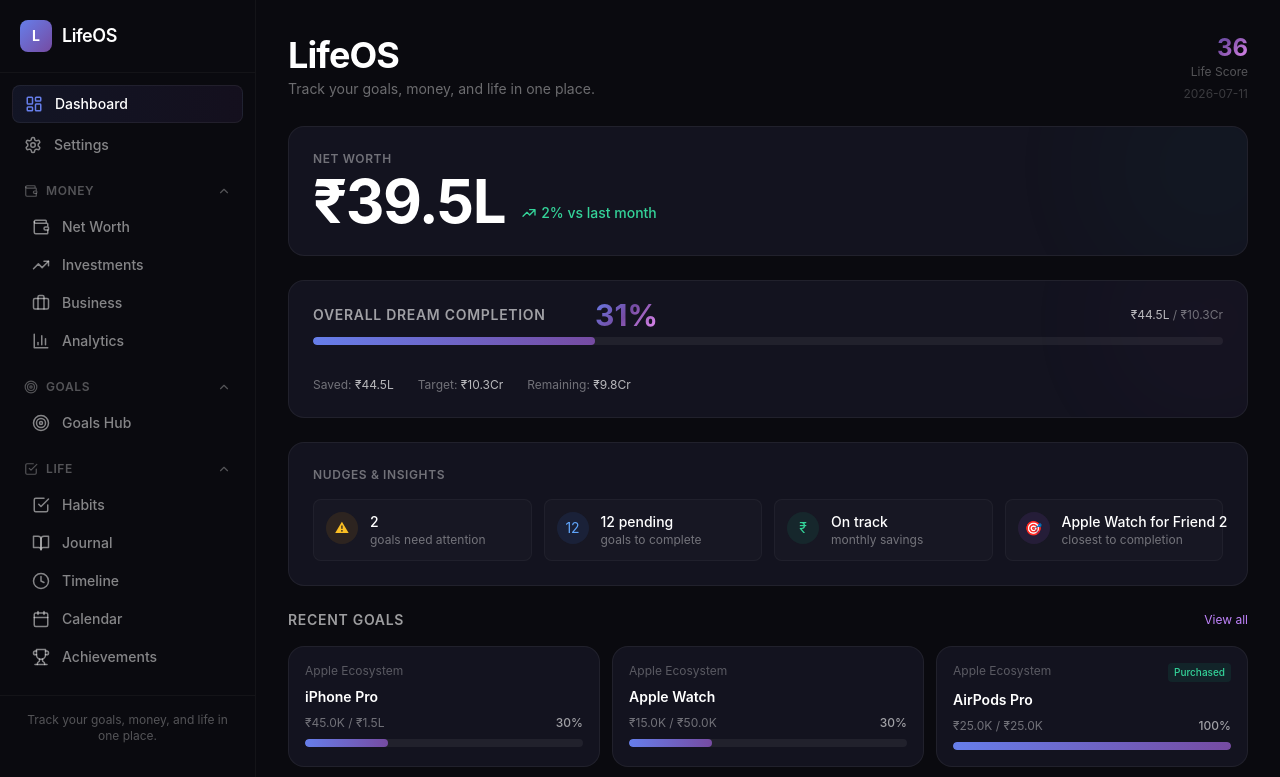
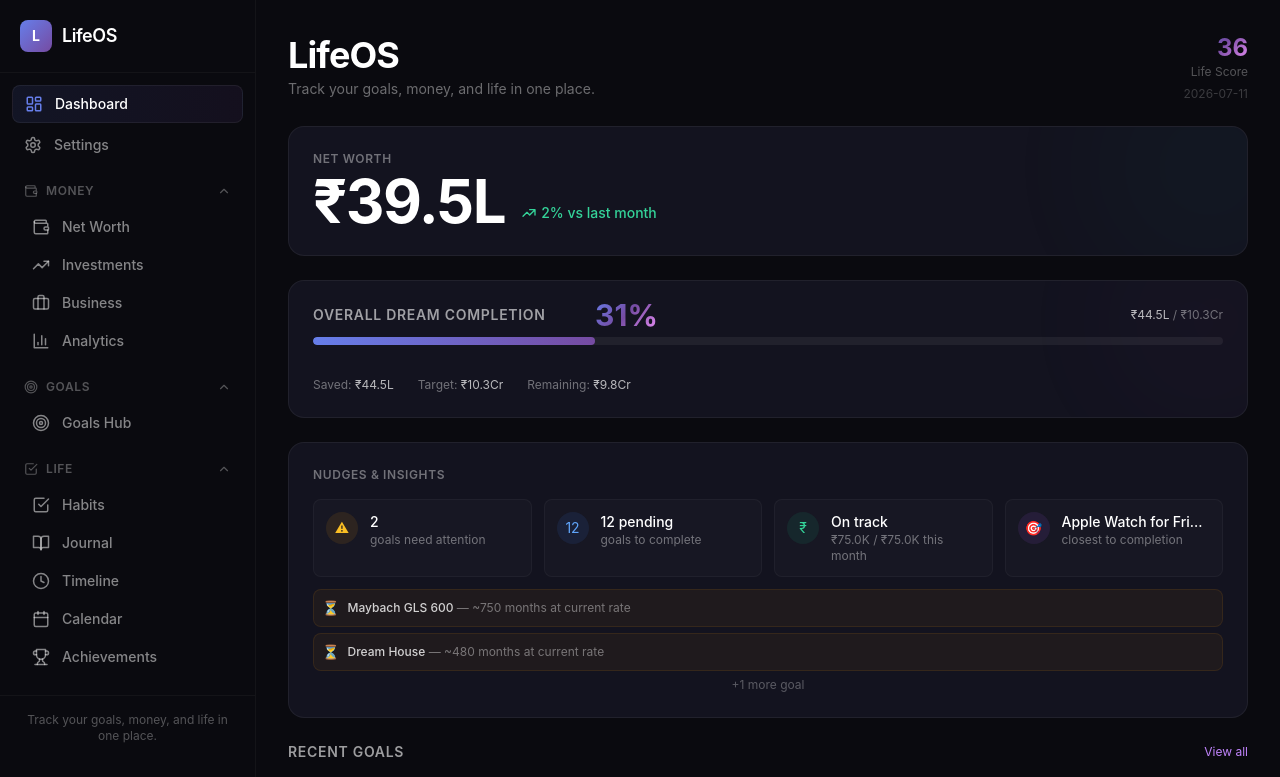
Before and after one commit to viikkkaas/LifeOS, a Next.js app: page / in a window 1280 px wide. Shown: the top 777 px of the page. Built offline with nearby package versions, Linux system fonts and the light colour scheme.

Commit message:
claude redesign2

```diff
--- a/components/dashboard/DashboardView.tsx
+++ b/components/dashboard/DashboardView.tsx
@@ -7,18 +7,21 @@ import { getCurrencySymbol, getToday, formatCompactCurrency } from "@/lib/utils"
 import ProgressSection from "./ProgressSection"
 import RecentGoals from "./RecentGoals"
 import CountUp from "@/components/ui/CountUp"
+import Link from "next/link"
+import { useRouter } from "next/navigation"
 
 const LIFESCORE_COMPONENTS = [
-  { key: "netWorthGrowth", label: "Net Worth Growth", weight: "25%" },
-  { key: "goalCompletionRate", label: "Goal Completion Rate", weight: "25%" },
-  { key: "savingsConsistency", label: "Savings Consistency", weight: "20%" },
-  { key: "habitStreaks", label: "Habit Streaks", weight: "15%" },
-  { key: "businessGrowth", label: "Business Growth", weight: "15%" },
+  { key: "netWorthGrowth" as const, label: "Net Worth Growth", weight: 0.25, desc: "Positive net worth baseline" },
+  { key: "goalCompletionRate" as const, label: "Goal Completion", weight: 0.25, desc: "Purchased / total goals" },
+  { key: "savingsConsistency" as const, label: "Savings Consistency", weight: 0.20, desc: "vs 50% of income target" },
+  { key: "habitStreaks" as const, label: "Habit Streaks", weight: 0.15, desc: "Habits with 3+ day streak" },
+  { key: "businessGrowth" as const, label: "Business Growth", weight: 0.15, desc: "Revenue > 0 baseline" },
 ]
 
 export default function DashboardView() {
   const { state, dispatch } = useApp()
   const { stats, data, initialized } = state
+  const router = useRouter()
   const symbol = getCurrencySymbol(data.settings.currency, data.settings.customCurrencySymbol)
   const [showScoreBreakdown, setShowScoreBreakdown] = useState(false)
 
@@ -44,6 +47,21 @@ export default function DashboardView() {
     if (active.length === 0) return null
     return active.reduce((a, b) => (a.amountSaved / a.targetPrice) > (b.amountSaved / b.targetPrice) ? a : b)
   }, [data.goals])
+
+  const defaultMonthlySavings = data.settings.monthlyIncome * (data.settings.savingsRate / 100)
+
+  const unrealisticGoals = useMemo(() => {
+    return data.goals
+      .filter(g => !g.purchased)
+      .map(g => {
+        const monthly = g.recurringSaving > 0 ? g.recurringSaving : defaultMonthlySavings
+        const remaining = g.targetPrice - g.amountSaved
+        const months = monthly > 0 ? Math.ceil(remaining / monthly) : Infinity
+        return { goal: g, months }
+      })
+      .filter(g => g.months > 120)
+      .sort((a, b) => b.months - a.months)
+  }, [data.goals, defaultMonthlySavings])
 
   const heroValue = useMemo(() => {
     return stats.currentNetWorth || stats.totalSaved || stats.totalDreamCost
@@ -106,19 +124,34 @@ export default function DashboardView() {
             <motion.div
               initial={{ opacity: 0, y: -8 }}
               animate={{ opacity: 1, y: 0 }}
-              className="absolute right-0 top-full mt-2 w-64 card p-4 z-20 shadow-xl"
+              className="absolute right-0 top-full mt-2 w-72 card p-4 z-20 shadow-xl"
             >
               <div className="text-xs font-semibold text-white/60 uppercase tracking-wider mb-3">Score Breakdown</div>
-              <div className="space-y-2">
-                {LIFESCORE_COMPONENTS.map(c => (
-                  <div key={c.key} className="flex items-center justify-between text-xs">
-                    <span className="text-white/50">{c.label}</span>
-                    <span className="text-white/70">{c.weight}</span>
-                  </div>
-                ))}
+              <div className="space-y-3">
+                {LIFESCORE_COMPONENTS.map(c => {
+                  const raw = stats.lifeScoreComponents[c.key]
+                  const weighted = Math.round(raw * c.weight)
+                  return (
+                    <div key={c.key}>
+                      <div className="flex items-center justify-between text-xs mb-1">
+                        <span className="text-white/50">{c.label}</span>
+                        <div className="flex items-center gap-2">
+                          <span className="text-white/40 text-[10px]">{c.desc}</span>
+                          <span className="text-white/80 font-mono">{raw.toFixed(0)}</span>
+                          <span className="text-white/30">× {Math.round(c.weight * 100)}%</span>
+                          <span className="text-purple-300 font-mono">= {weighted}</span>
+                        </div>
+                      </div>
+                      <div className="progress-bar h-1">
+                        <div className="progress-bar-fill" style={{ width: `${Math.min(raw, 100)}%` }} />
+                      </div>
+                    </div>
+                  )
+                })}
               </div>
-              <div className="mt-2 pt-2 border-t border-white/[0.04] text-[10px] text-white/30">
-                Based on net worth, goal progress, savings, habits, and business growth.
+              <div className="mt-2 pt-2 border-t border-white/[0.04] flex items-center justify-between text-xs">
+                <span className="text-white/30">Total</span>
+                <span className="text-white font-mono font-bold">{stats.lifeScore}</span>
               </div>
             </motion.div>
           )}
@@ -163,40 +196,48 @@ export default function DashboardView() {
         <div className="card p-6">
           <h2 className="text-xs font-semibold text-white/40 uppercase tracking-wider mb-4">Nudges & Insights</h2>
           <div className="grid grid-cols-1 sm:grid-cols-2 lg:grid-cols-4 gap-3">
-            <div className="flex items-start gap-3 p-3 rounded-lg bg-white/[0.02] border border-white/[0.04]">
+            <button
+              onClick={() => router.push('/goals')}
+              className="flex items-start gap-3 p-3 rounded-lg bg-white/[0.02] border border-white/[0.04] hover:bg-white/[0.04] transition-colors text-left"
+            >
               <div className="w-8 h-8 rounded-full bg-amber-500/10 flex items-center justify-center shrink-0">
                 <span className="text-amber-400 text-sm">⚠</span>
               </div>
-              <div>
+              <div className="min-w-0">
                 <div className="text-sm font-medium text-white">{needsAttention}</div>
                 <div className="text-xs text-white/40">goal{needsAttention !== 1 ? 's' : ''} need{needsAttention === 1 ? 's' : ''} attention</div>
               </div>
-            </div>
-            <div className="flex items-start gap-3 p-3 rounded-lg bg-white/[0.02] border border-white/[0.04]">
+            </button>
+            <button
+              onClick={() => router.push('/goals')}
+              className="flex items-start gap-3 p-3 rounded-lg bg-white/[0.02] border border-white/[0.04] hover:bg-white/[0.04] transition-colors text-left"
+            >
               <div className="w-8 h-8 rounded-full bg-blue-500/10 flex items-center justify-center shrink-0">
                 <span className="text-blue-400 text-sm">{stats.pendingGoals}</span>
               </div>
-              <div>
+              <div className="min-w-0">
                 <div className="text-sm font-medium text-white">{stats.pendingGoals} pending</div>
                 <div className="text-xs text-white/40">goals to complete</div>
               </div>
-            </div>
+            </button>
             <div className="flex items-start gap-3 p-3 rounded-lg bg-white/[0.02] border border-white/[0.04]">
               <div className="w-8 h-8 rounded-full bg-emerald-500/10 flex items-center justify-center shrink-0">
                 <span className="text-emerald-400 text-sm">₹</span>
               </div>
-              <div>
+              <div className="min-w-0">
                 <div className="text-sm font-medium text-white">
                   {behindOnSavings ? "Behind" : "On track"}
                 </div>
-                <div className="text-xs text-white/40">monthly savings</div>
+                <div className="text-xs text-white/40">
+                  {formatCompactCurrency(stats.monthlySavings, symbol)} / {formatCompactCurrency(defaultMonthlySavings, symbol)} this month
+                </div>
               </div>
             </div>
             <div className="flex items-start gap-3 p-3 rounded-lg bg-white/[0.02] border border-white/[0.04]">
               <div className="w-8 h-8 rounded-full bg-purple-500/10 flex items-center justify-center shrink-0">
                 <span className="text-purple-400 text-sm">🎯</span>
               </div>
-              <div>
+              <div className="min-w-0">
                 <div className="text-sm font-medium text-white truncate">
                   {topGoal?.name ?? "—"}
                 </div>
@@ -204,6 +245,28 @@ export default function DashboardView() {
               </div>
             </div>
           </div>
+          {unrealisticGoals.length > 0 && (
+            <div className="mt-3 space-y-1.5">
+              {unrealisticGoals.slice(0, 2).map(({ goal, months }) => (
+                <button
+                  key={goal.id}
+                  onClick={() => router.push('/goals')}
+                  className="flex items-center gap-2 w-full p-2 rounded-lg bg-amber-500/5 border border-amber-500/10 hover:bg-amber-500/10 transition-colors text-left"
+                >
+                  <span className="text-amber-400 text-sm shrink-0">⏳</span>
+                  <div className="text-xs text-white/60 min-w-0">
+                    <span className="text-white/80 font-medium">{goal.name}</span>
+                    <span className="text-white/40"> — ~{months} month{months > 1 ? 's' : ''} at current rate{goal.recurringSaving === 0 ? ' — try increasing monthly contribution' : ''}</span>
+                  </div>
+                </button>
+              ))}
+              {unrealisticGoals.length > 2 && (
+                <div className="text-xs text-white/30 text-center">
+                  +{unrealisticGoals.length - 2} more goal{unrealisticGoals.length - 2 > 1 ? 's' : ''}
+                </div>
+              )}
+            </div>
+          )}
         </div>
       </motion.div>
 
--- a/components/dashboard/RecentGoals.tsx
+++ b/components/dashboard/RecentGoals.tsx
@@ -25,7 +25,7 @@ export default function RecentGoals({ goals, symbol }: RecentGoalsProps) {
           View all
         </Link>
       </div>
-      <div className="grid grid-cols-1 sm:grid-cols-2 lg:grid-cols-3 gap-3">
+      <div className="grid grid-cols-1 sm:grid-cols-2 lg:grid-cols-3 gap-3 max-h-[320px] overflow-y-auto">
         {recent.map((goal, i) => {
           const progress = calculateProgress(goal.amountSaved, goal.targetPrice)
           return (
--- a/components/goals/views/DreamWallView.tsx
+++ b/components/goals/views/DreamWallView.tsx
@@ -113,7 +113,7 @@ export default function DreamWallView() {
               {activeGoal.why && (
                 <div className="pt-2 border-t border-white/[0.04]">
                   <div className="text-xs text-white/30 mb-1">Why this matters</div>
-                  <p className="text-white/60 italic">&ldquo;{activeGoal.why}&rdquo;</p>
+                  <p className="text-white/60">{activeGoal.why}</p>
                 </div>
               )}
             </div>
--- a/store/AppContext.tsx
+++ b/store/AppContext.tsx
@@ -102,6 +102,13 @@ function calculateStats(data: AppData): Stats {
     overallCompletionPercentage: overallCompletion,
     closestGoal: closest, recentlyPurchased, upcomingGoal,
     lifeScore,
+    lifeScoreComponents: {
+      netWorthGrowth,
+      goalCompletionRate,
+      savingsConsistency,
+      habitStreaks,
+      businessGrowth,
+    },
   }
 }
 
```
Also changed, not shown: components/goals/GoalCard.tsx (+18 -2 lines), components/goals/views/GoalsListView.tsx (+47 -4 lines), types/index.ts (+7 -0 lines).
